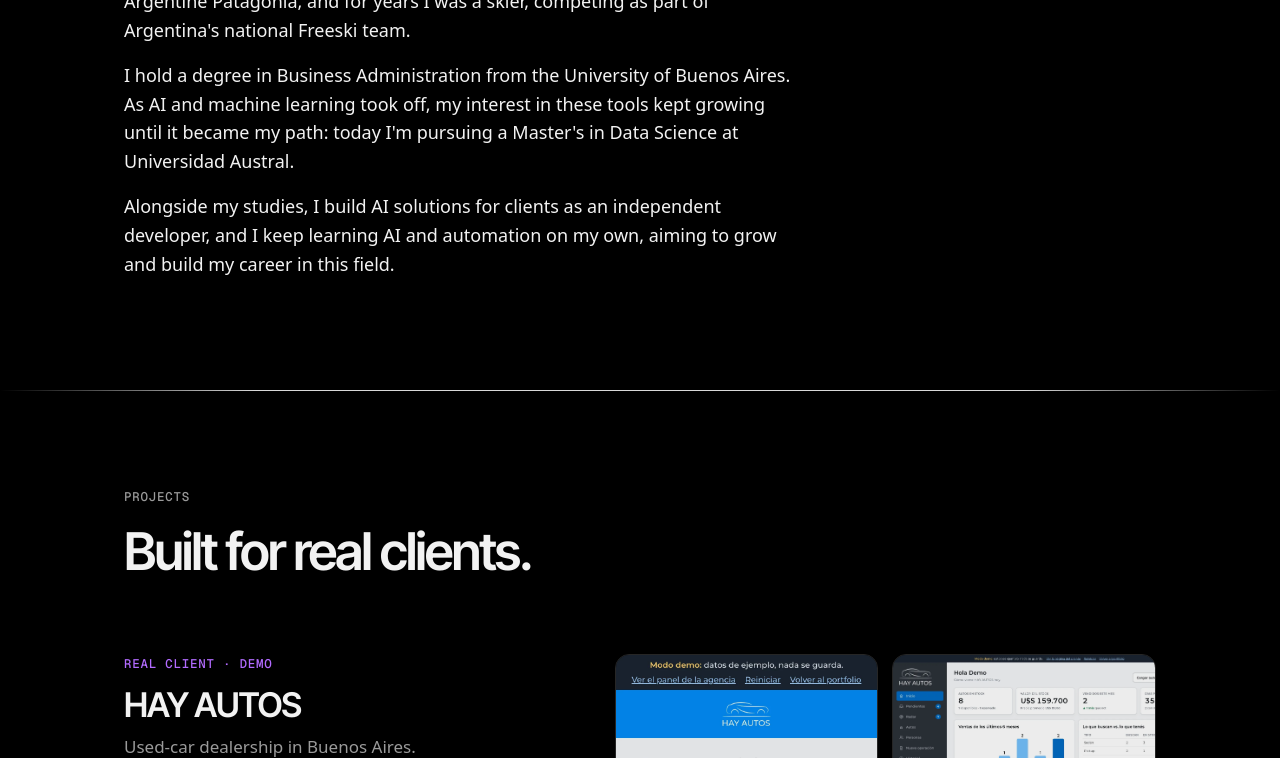
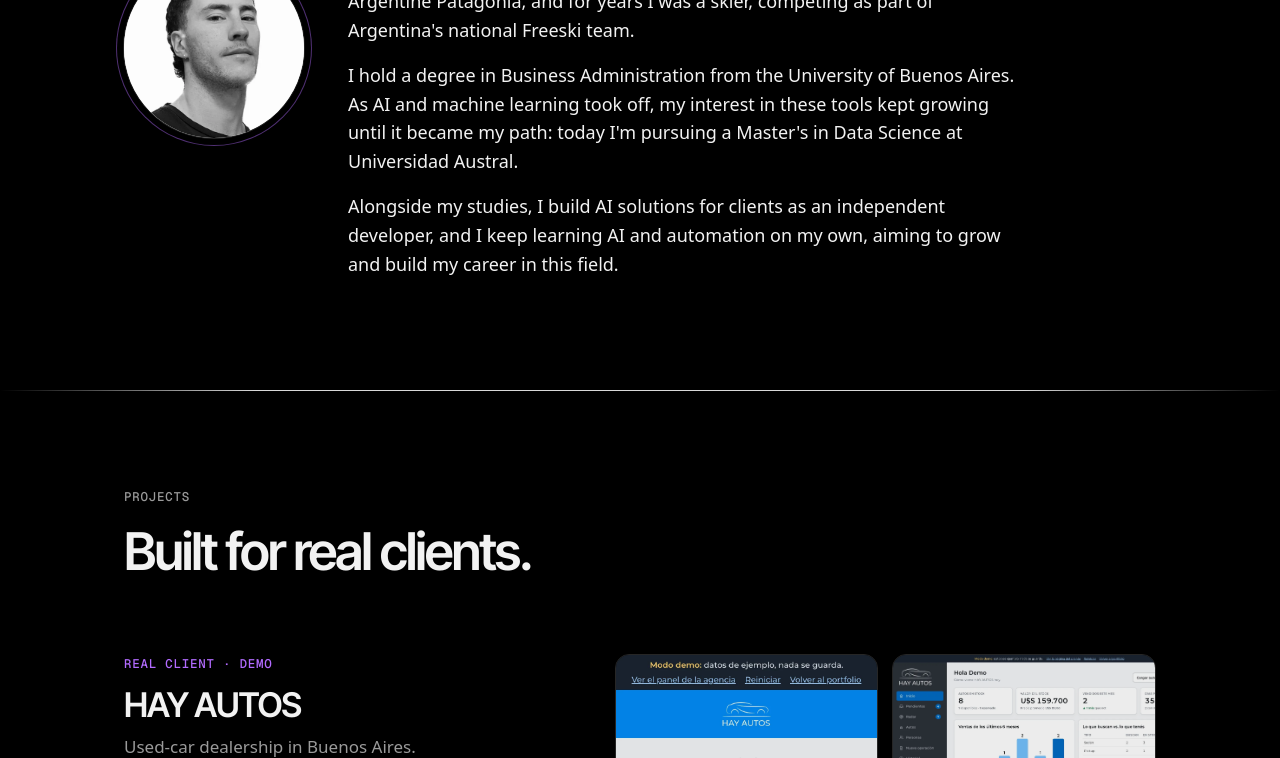
Before and after one commit to JaimeLopezGarrido/JaimeLopezGarrido.github.io, a plain HTML site: page index.html in a window 1280 px wide. Shown: the part 955-1713 px from the top of the page. Drawn offline with nearby package versions, Linux system fonts and the light colour scheme.

Commit message:
Foto en círculo en Quién soy y fondo de montañas apenas visible

```diff
--- a/index.html
+++ b/index.html
@@ -27,13 +27,12 @@
 }
 * { box-sizing: border-box; }
 html { scroll-behavior: smooth; background: var(--bg); }
-body { margin: 0; background: var(--bg); color: var(--ink); font: 300 17px/1.6 var(--sans); -webkit-font-smoothing: antialiased; }
+body { margin: 0; background: transparent; color: var(--ink); font: 300 17px/1.6 var(--sans); -webkit-font-smoothing: antialiased; }
 a { color: inherit; }
 html[data-lang="es"] [lang="en"], html[data-lang="en"] [lang="es"] { display: none !important; }
-/* Grilla tenue que se desvanece, como en jhey.dev */
+/* Fondo: montañas de líneas, apenas visibles para no molestar la lectura */
 body::before { content: ""; position: fixed; inset: 0; z-index: -1; pointer-events: none;
-  background-image: linear-gradient(var(--grid) 1px, transparent 1px), linear-gradient(90deg, var(--grid) 1px, transparent 1px);
-  background-size: 64px 64px; mask-image: radial-gradient(ellipse at 100% 100%, #000 0%, transparent 65%); -webkit-mask-image: radial-gradient(ellipse at 100% 100%, #000 0%, transparent 65%); }
+  background: url(img/fondo-montanas.webp) center / cover no-repeat; opacity: .085; }
 .cont { max-width: 1080px; margin: 0 auto; padding: 0 24px; }
 .mono { font-family: var(--mono); font-weight: 500; font-size: 12.5px; letter-spacing: .06em; text-transform: uppercase; }
 .subrayado { text-decoration: underline; text-decoration-color: var(--acento); text-underline-offset: 4px; text-decoration-thickness: 1.5px; }
@@ -73,9 +72,9 @@ h2 { font-family: var(--nombre); font-weight: 600; font-size: clamp(34px, 5vw, 5
 .lead { color: var(--muted); max-width: 620px; margin: 0 0 8px; }
 
 /* Quién soy */
-.quien { display: grid; grid-template-columns: 280px 1fr; gap: 48px; align-items: start; margin-top: 40px; }
-.foto { aspect-ratio: 4 / 5; border-radius: 18px; overflow: hidden; background: var(--card); border: 1px solid var(--line); display: flex; align-items: center; justify-content: center; color: var(--dim); }
-.foto img { width: 100%; height: 100%; object-fit: cover; display: block; filter: grayscale(.15); }
+.quien { display: grid; grid-template-columns: 180px 1fr; gap: 44px; align-items: start; margin-top: 40px; }
+.foto { width: 180px; height: 180px; border-radius: 50%; overflow: hidden; background: #fff; box-shadow: 0 0 0 1px var(--line), 0 0 0 7px #000, 0 0 0 8px rgba(178, 107, 255, .45); }
+.foto img { width: 100%; height: 100%; object-fit: cover; display: block; }
 .historia p { font-size: 18px; margin: 0 0 16px; max-width: 680px; }
 .quien.sin-foto { grid-template-columns: 1fr; }
 .quien.sin-foto .foto { display: none; }
@@ -170,7 +169,7 @@ html:not(.con-historia) [data-quien] { display: none !important; }
   header.hero .cont { padding-top: 70px; padding-bottom: 70px; }
   section.bloque { padding: 70px 0; }
   .quien, .proyecto, .chicos { grid-template-columns: 1fr; gap: 28px; }
-  .quien .foto { max-width: 260px; }
+  .quien .foto { width: 140px; height: 140px; }
   .pasos { grid-template-columns: 1fr 1fr; }
   .demo-caja iframe { height: 580px; }
   .ejemplo ol { columns: 1; }
@@ -210,8 +209,8 @@ html:not(.con-historia) [data-quien] { display: none !important; }
 <section class="bloque" id="quien" data-quien><div class="cont">
   <div class="etiqueta mono"><span lang="es">Quién soy</span><span lang="en">About me</span></div>
   <h2><span lang="es">Mi historia</span><span lang="en">My story</span></h2>
-  <div class="quien sin-foto">
-    <div class="foto" id="foto"><span class="mono">Foto</span></div>
+  <div class="quien">
+    <div class="foto" id="foto"><img src="img/jaime.webp" alt="Jaime López Garrido" width="180" height="180"></div>
     <div class="historia" id="historia">
       <p><span lang="es">Soy <span class="nombre-violeta">Jaime López Garrido</span>. Nací y crecí en San Carlos de Bariloche, en la Patagonia argentina, y durante años fui esquiador: formé parte del equipo nacional de Freeski.</span><span lang="en">I'm <span class="nombre-violeta">Jaime López Garrido</span>. I was born and raised in San Carlos de Bariloche, in Argentine Patagonia, and for years I was a skier, competing as part of Argentina's national Freeski team.</span></p>
       <p><span lang="es">Me recibí de Licenciado en Administración de Empresas en la UBA. Con el boom de la inteligencia artificial y el machine learning, mi interés por estas herramientas fue creciendo hasta convertirse en mi camino: hoy curso la Maestría en Ciencia de Datos en la Universidad Austral.</span><span lang="en">I hold a degree in Business Administration from the University of Buenos Aires. As AI and machine learning took off, my interest in these tools kept growing until it became my path: today I'm pursuing a Master's in Data Science at Universidad Austral.</span></p>
```
Also changed, not shown: img/fondo-montanas.webp (added), img/jaime.webp (added).
